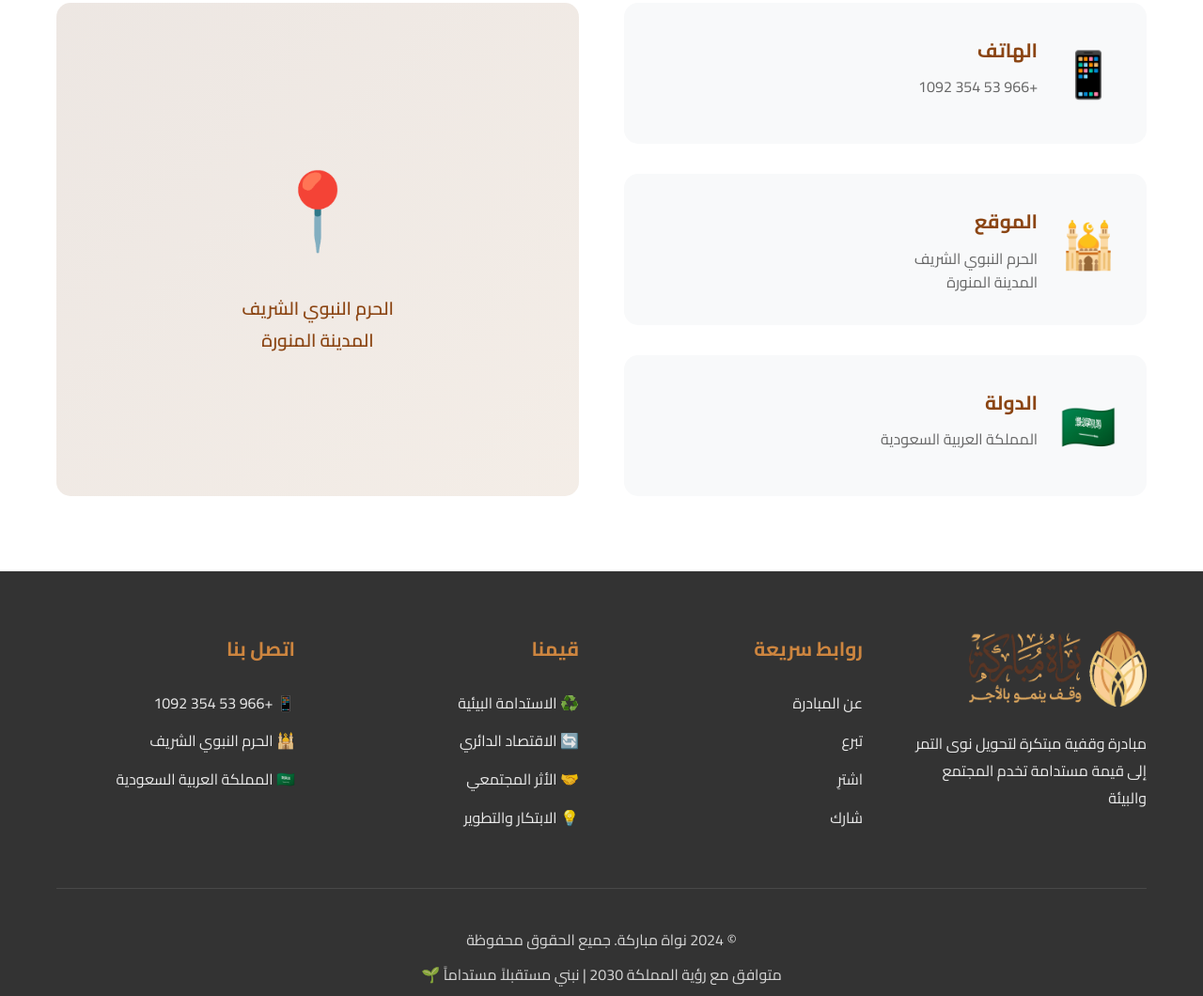
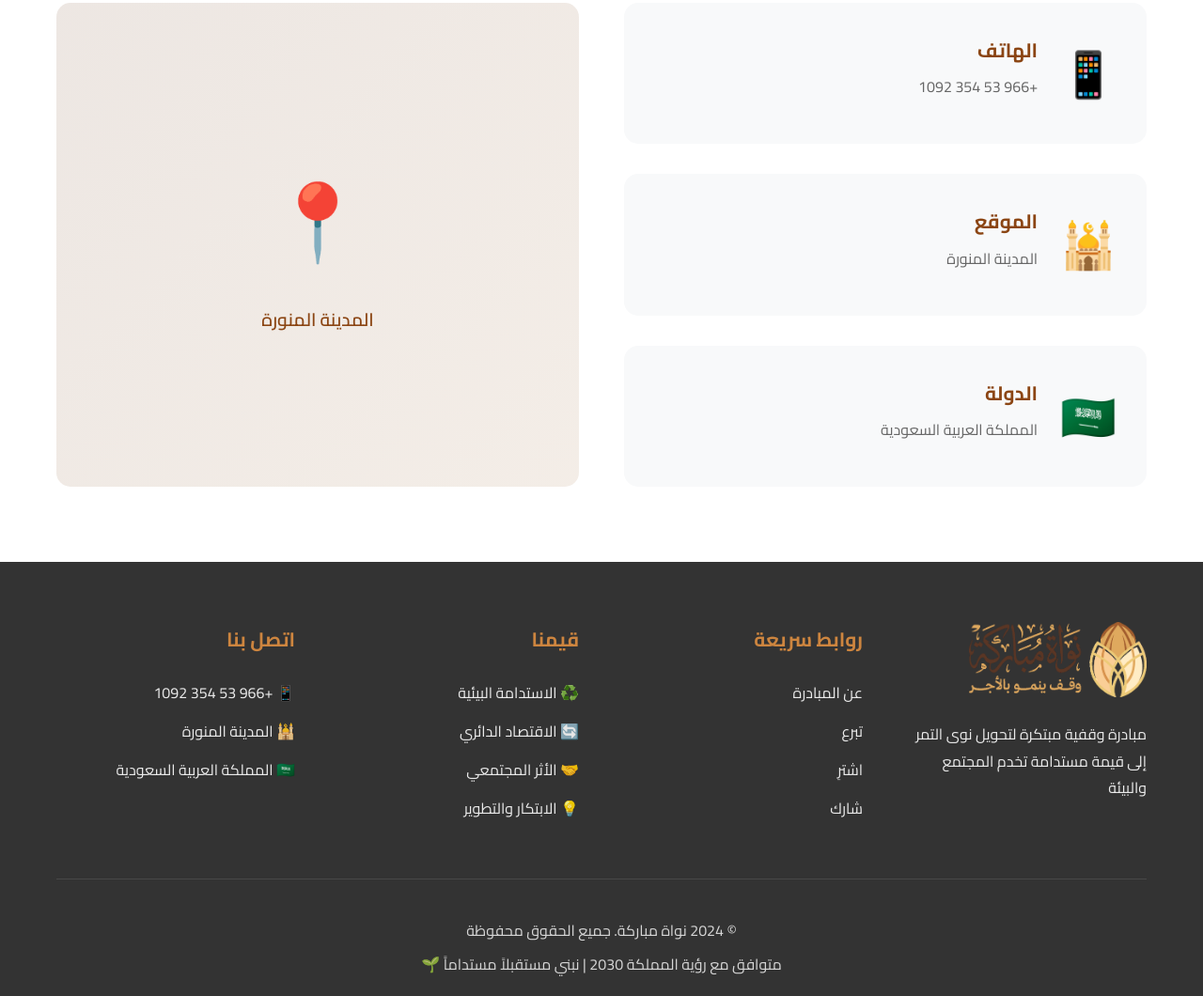
Before and after one commit to mfkrtnote-beep/wep, a website: page public/index.html in a window 1280 px wide. Shown: the part 5380-6440 px from the top of the page at 94% size. Drawn offline with Linux system fonts and the light colour scheme; no server answers.

Commit message:
fix: Update location text to show only 'المدينة المنورة'
Removed 'الحرم النبوي الشريف' and kept only 'المدينة المنورة' in:
- Contact section location
- Contact map placeholder
- Footer contact information

```diff
--- a/public/index.html
+++ b/public/index.html
@@ -281,7 +281,6 @@
                         <div class="contact-icon">🕌</div>
                         <div class="contact-details">
                             <h4>الموقع</h4>
-                            <p>الحرم النبوي الشريف</p>
                             <p>المدينة المنورة</p>
                         </div>
                     </div>
@@ -298,7 +297,6 @@
                 <div class="contact-map">
                     <div class="map-placeholder">
                         <div class="map-icon">📍</div>
-                        <p>الحرم النبوي الشريف</p>
                         <p>المدينة المنورة</p>
                     </div>
                 </div>
@@ -341,7 +339,7 @@
                     <h4>اتصل بنا</h4>
                     <ul>
                         <li>📱 +966 53 354 1092</li>
-                        <li>🕌 الحرم النبوي الشريف</li>
+                        <li>🕌 المدينة المنورة</li>
                         <li>🇸🇦 المملكة العربية السعودية</li>
                     </ul>
                 </div>
```
